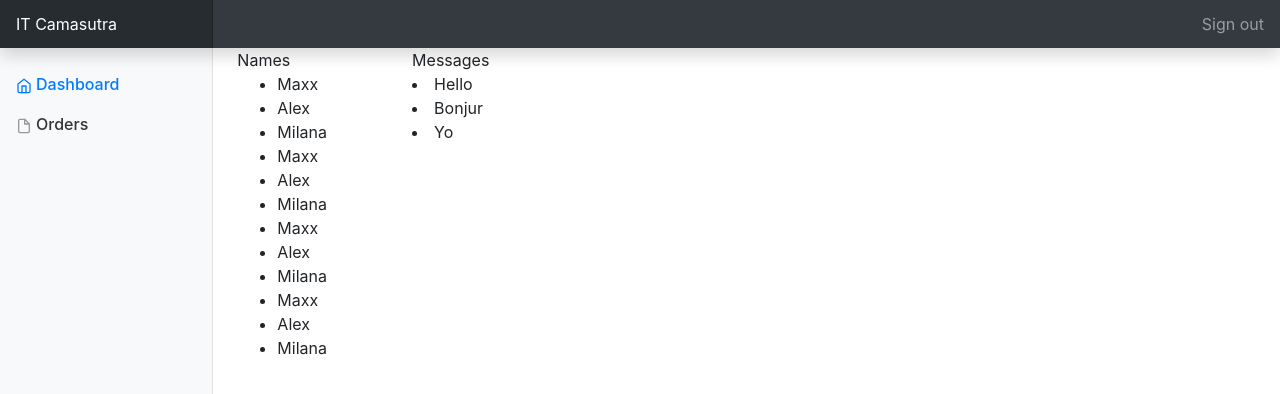
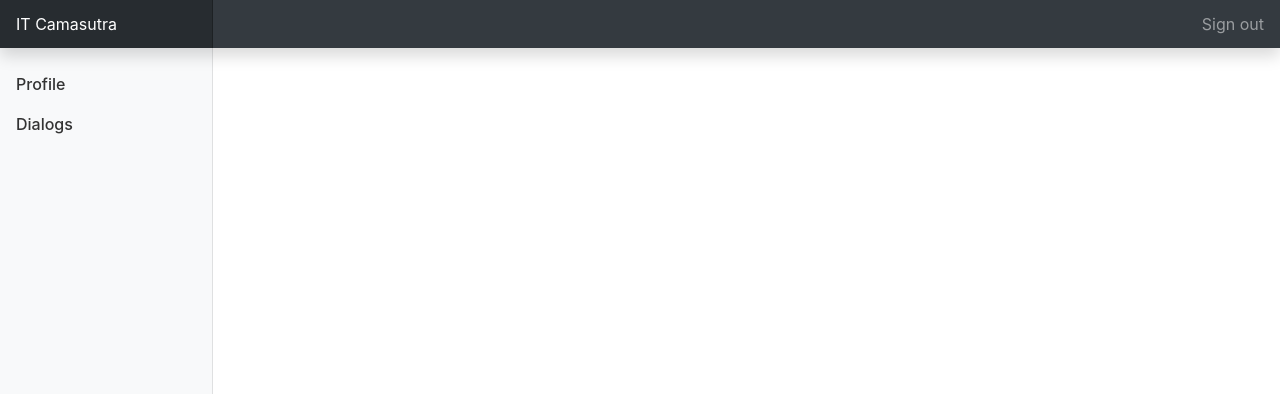
Before and after one commit to maxxdev/react-projects, a React (Create React App) app in the folder itcamasutra/: page / in a window 1280 px wide. Shown: the top 394 px of the page. Built offline with nearby package versions, Linux system fonts and the light colour scheme.

Commit message:
Added Router

```diff
--- a/itcamasutra/package.json
+++ b/itcamasutra/package.json
@@ -11,6 +11,7 @@
     "node-sass": "^4.14.1",
     "react": "^16.13.1",
     "react-dom": "^16.13.1",
+    "react-router-dom": "^5.2.0",
     "react-scripts": "3.4.1"
   },
   "scripts": {
--- a/itcamasutra/src/App.js
+++ b/itcamasutra/src/App.js
@@ -1,5 +1,6 @@
 import React from 'react';
 import './App.css';
+import {BrowserRouter, Route, Switch} from 'react-router-dom'
 import Navbar from "./components/Navbar/Navbar";
 import Sidebar from "./components/Sidebar/Sidebar";
 import Profile from "./components/Profile/Profile";
@@ -7,18 +8,19 @@ import {Dialogs} from "./components/Dialogs/Dialogs";
 
 function App() {
   return (
-    <div>
+
+    <BrowserRouter>
       <Navbar/>
       <div className="container-fluid">
-        <div className="row">
-          <Sidebar/>
-          <main role="main" className="col-md-9 ml-sm-auto col-lg-10 px-md-4">
-            {/*<Profile/>*/}
-            <Dialogs/>
-          </main>
-        </div>
+
+        <Sidebar/>
+        <main role="main" className="col-md-9 ml-sm-auto col-lg-10 px-md-4">
+          <Route path={'/profile'} exact component={Profile}/>
+          <Route path={'/dialogs'} component={Dialogs}/>
+        </main>
       </div>
-    </div>
+    </BrowserRouter>
+
   )
 }
 
--- a/itcamasutra/src/components/Sidebar/Sidebar.js
+++ b/itcamasutra/src/components/Sidebar/Sidebar.js
@@ -1,5 +1,6 @@
 import React from "react";
 import s from './Sidebar.module.scss'
+import {NavLink} from "react-router-dom";
 
 const Sidebar = () => {
   return (
@@ -7,26 +8,18 @@ const Sidebar = () => {
       <div className="sidebar-sticky pt-3">
         <ul className="nav flex-column">
           <li className="nav-item">
-            <a className="nav-link active" href="#">
-              <svg xmlns="http://www.w3.org/2000/svg" width="24" height="24" viewBox="0 0 24 24" fill="none"
-                   stroke="currentColor" strokeWidth="2" strokeLinecap="round" strokeLinejoin="round"
-                   className="feather feather-home">
-                <path d="M3 9l9-7 9 7v11a2 2 0 0 1-2 2H5a2 2 0 0 1-2-2z"></path>
-                <polyline points="9 22 9 12 15 12 15 22"></polyline>
-              </svg>
-              Dashboard <span className="sr-only">(current)</span>
-            </a>
+            <NavLink
+              className="nav-link"
+              to="/profile"
+              exact
+            >Profile</NavLink>
           </li>
           <li className="nav-item">
-            <a className="nav-link" href="#">
-              <svg xmlns="http://www.w3.org/2000/svg" width="24" height="24" viewBox="0 0 24 24" fill="none"
-                   stroke="currentColor" strokeWidth="2" strokeLinecap="round" strokeLinejoin="round"
-                   className="feather feather-file">
-                <path d="M13 2H6a2 2 0 0 0-2 2v16a2 2 0 0 0 2 2h12a2 2 0 0 0 2-2V9z"></path>
-                <polyline points="13 2 13 9 20 9"></polyline>
-              </svg>
-              Orders
-            </a>
+            <NavLink
+              className="nav-link"
+              to="/dialogs"
+              exact
+            >Dialogs</NavLink>
           </li>
         </ul>
       </div>
```
Also changed, not shown: 1 other file (tests, documents, lock files or other folders).
